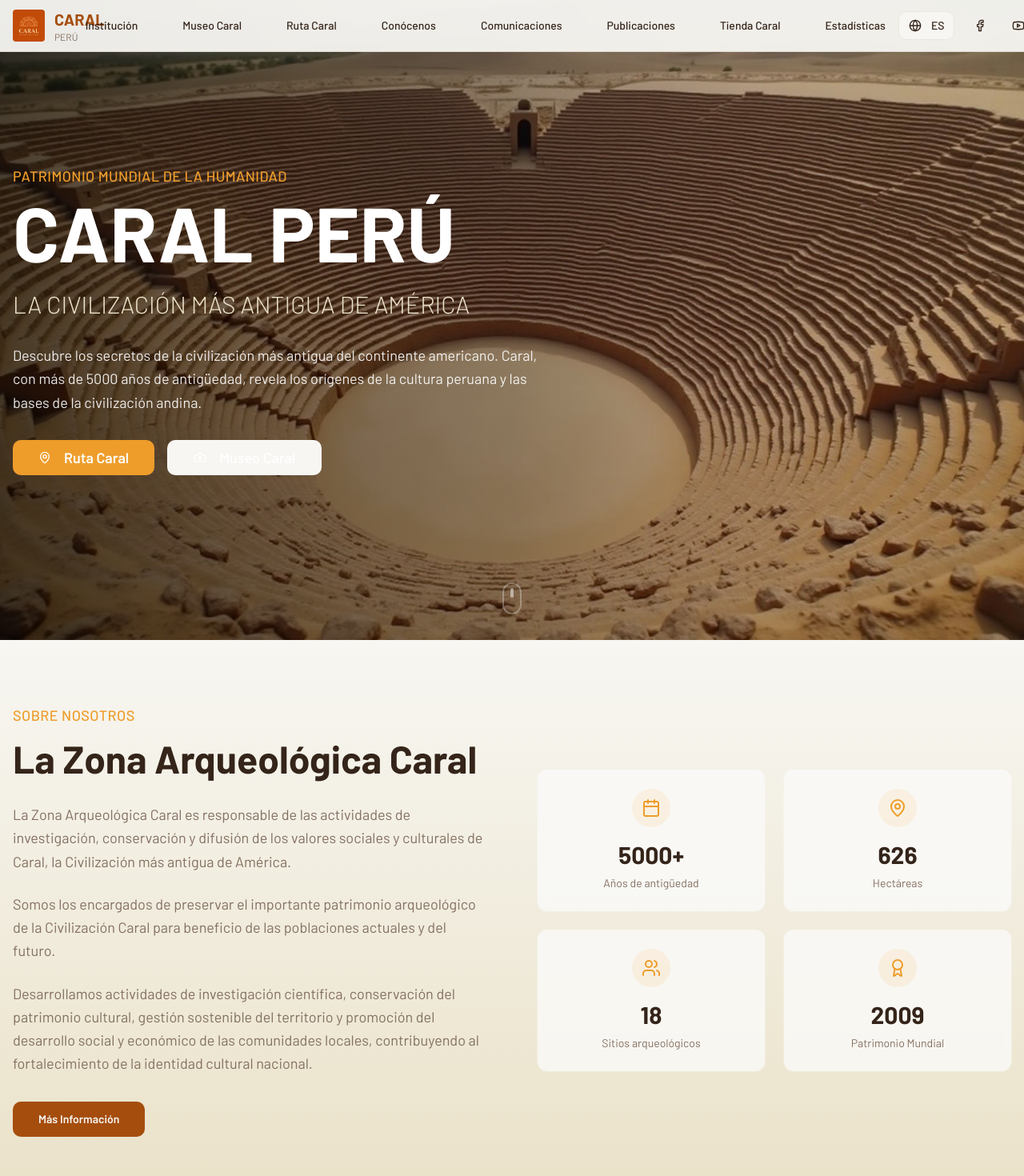
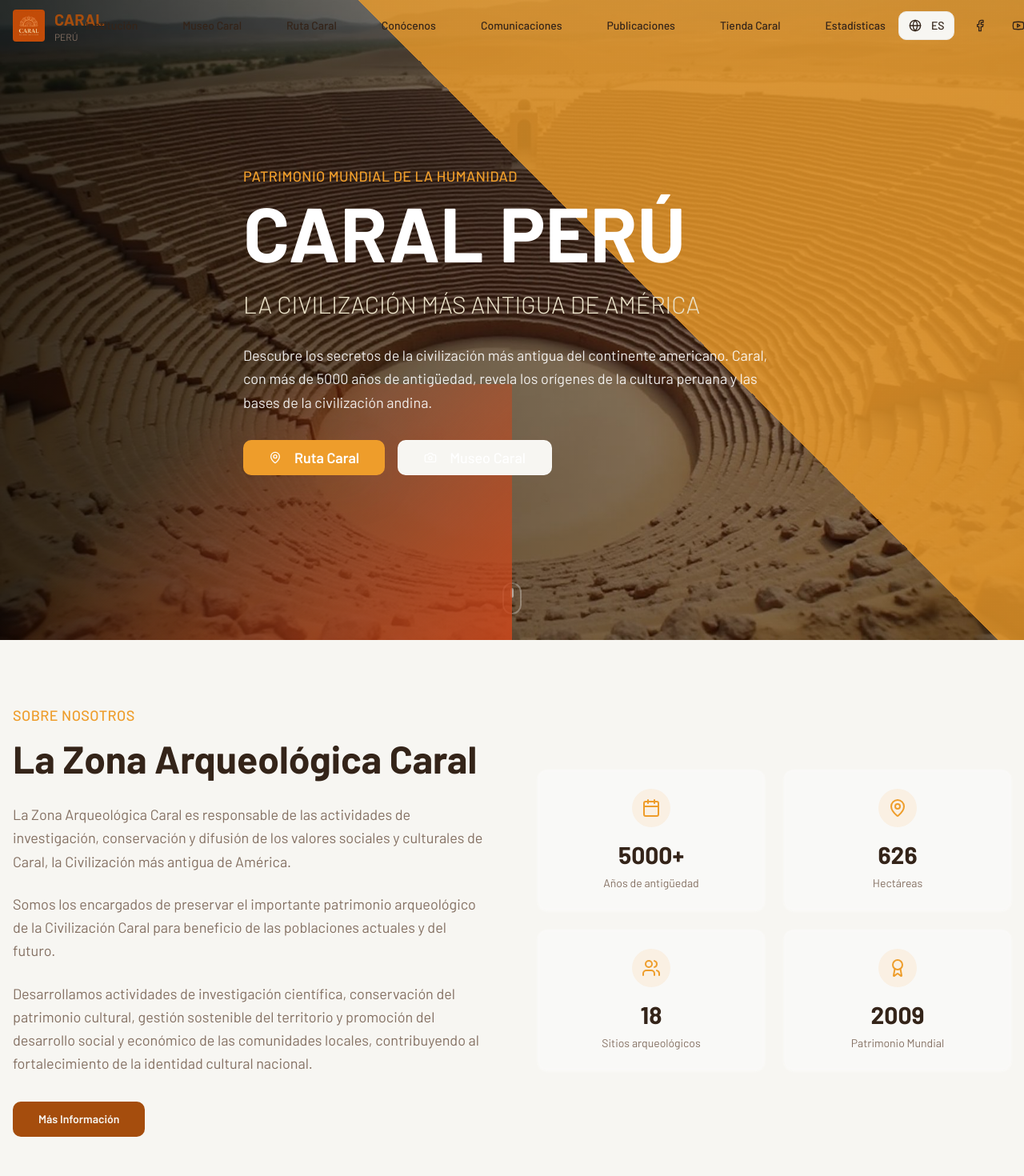
Before and after one commit to WarrenEdu/caral0825, a React (Vite) app: page / in a window 1280 px wide. Shown: the top 1470 px of the page at 80% size. Built offline with nearby package versions, Linux system fonts and the light colour scheme.

Commit message:
Add Mint Museum animations
Implement scroll animations, hover effects, and sticky header based on Mint Museum's design.

```diff
--- a/package.json
+++ b/package.json
@@ -45,6 +45,7 @@
     "cmdk": "^1.0.0",
     "date-fns": "^3.6.0",
     "embla-carousel-react": "^8.3.0",
+    "framer-motion": "^12.23.9",
     "input-otp": "^1.2.4",
     "lucide-react": "^0.462.0",
     "next-themes": "^0.3.0",
--- a/src/components/AboutSection.tsx
+++ b/src/components/AboutSection.tsx
@@ -1,6 +1,8 @@
 import { Button } from "@/components/ui/button";
 import { Card, CardContent } from "@/components/ui/card";
 import { MapPin, Users, Calendar, Award } from "lucide-react";
+import { motion } from "framer-motion";
+import { useInView } from "framer-motion";
 
 const AboutSection = () => {
   const stats = [
@@ -11,21 +13,38 @@ const AboutSection = () => {
   ];
 
   return (
-    <section className="py-20 section-gradient">
+    <section className="py-20 section-overlay relative z-10">
       <div className="container mx-auto px-4">
         <div className="grid lg:grid-cols-2 gap-16 items-center">
           {/* Content */}
-          <div>
-            <div className="mb-8">
+          <motion.div
+            initial={{ opacity: 0, y: 50 }}
+            whileInView={{ opacity: 1, y: 0 }}
+            transition={{ duration: 0.8 }}
+            viewport={{ once: true }}
+          >
+            <motion.div
+              className="mb-8"
+              initial={{ opacity: 0, y: 30 }}
+              whileInView={{ opacity: 1, y: 0 }}
+              transition={{ duration: 0.6, delay: 0.2 }}
+              viewport={{ once: true }}
+            >
               <p className="text-caral-ochre font-medium text-lg mb-4 tracking-wide">
                 SOBRE NOSOTROS
               </p>
               <h2 className="text-4xl md:text-5xl font-bold text-foreground mb-6 leading-tight">
                 La Zona Arqueológica Caral
               </h2>
-            </div>
+            </motion.div>
 
-            <div className="space-y-6 text-lg text-muted-foreground leading-relaxed">
+            <motion.div
+              className="space-y-6 text-lg text-muted-foreground leading-relaxed"
+              initial={{ opacity: 0, y: 30 }}
+              whileInView={{ opacity: 1, y: 0 }}
+              transition={{ duration: 0.6, delay: 0.4 }}
+              viewport={{ once: true }}
+            >
               <p>
                 La Zona Arqueológica Caral es responsable de las actividades de investigación,
                 conservación y difusión de los valores sociales y culturales de Caral,
@@ -43,20 +62,40 @@ const AboutSection = () => {
                 económico de las comunidades locales, contribuyendo al fortalecimiento de la
                 identidad cultural nacional.
               </p>
-            </div>
+            </motion.div>
 
+            <motion.div
+              initial={{ opacity: 0, y: 20 }}
+              whileInView={{ opacity: 1, y: 0 }}
+              transition={{ duration: 0.6, delay: 0.6 }}
+              viewport={{ once: true }}
+            >
               <Button
                 size="lg"
                 className="mt-8 bg-primary hover:bg-caral-earth text-primary-foreground font-semibold px-8 py-4"
               >
                 Más Información
               </Button>
-          </div>
+            </motion.div>
+          </motion.div>
 
           {/* Stats Grid */}
-          <div className="grid grid-cols-2 gap-6">
+          <motion.div
+            className="grid grid-cols-2 gap-6"
+            initial={{ opacity: 0, y: 50 }}
+            whileInView={{ opacity: 1, y: 0 }}
+            transition={{ duration: 0.8, delay: 0.3 }}
+            viewport={{ once: true }}
+          >
             {stats.map((stat, index) => (
-              <Card key={index} className="shadow-card border-0 bg-card/80 backdrop-blur-sm">
+              <motion.div
+                key={index}
+                initial={{ opacity: 0, y: 30 }}
+                whileInView={{ opacity: 1, y: 0 }}
+                transition={{ duration: 0.6, delay: 0.1 * index }}
+                viewport={{ once: true }}
+              >
+                <Card className="shadow-card border-0 bg-card/80 backdrop-blur-sm hover-scale-smooth">
                   <CardContent className="p-6 text-center">
                     <div className="inline-flex items-center justify-center w-12 h-12 bg-caral-ochre/10 rounded-full mb-4">
                       <stat.icon className="h-6 w-6 text-caral-ochre" />
@@ -69,8 +108,9 @@ const AboutSection = () => {
                     </p>
                   </CardContent>
                 </Card>
+              </motion.div>
             ))}
-          </div>
+          </motion.div>
         </div>
       </div>
     </section>
--- a/src/components/Header.tsx
+++ b/src/components/Header.tsx
@@ -1,11 +1,22 @@
-import { useState } from "react";
+import { useState, useEffect } from "react";
 import { Button } from "@/components/ui/button";
 import { Menu, X, Globe, Facebook, Youtube, Instagram } from "lucide-react";
 import caralLogo from "@/assets/caral-logo.jpg";
+import { motion } from "framer-motion";
 
 const Header = () => {
   const [isMenuOpen, setIsMenuOpen] = useState(false);
   const [language, setLanguage] = useState("ES");
+  const [isScrolled, setIsScrolled] = useState(false);
+
+  useEffect(() => {
+    const handleScroll = () => {
+      setIsScrolled(window.scrollY > 100);
+    };
+
+    window.addEventListener('scroll', handleScroll);
+    return () => window.removeEventListener('scroll', handleScroll);
+  }, []);
 
   const menuItems = [
     "Institución",
@@ -19,7 +30,16 @@ const Header = () => {
   ];
 
   return (
-    <header className="fixed top-0 w-full bg-background/95 backdrop-blur-sm z-50 border-b border-border shadow-card">
+    <motion.header
+      className={`fixed top-0 w-full z-50 transition-all duration-500 ${
+        isScrolled
+          ? 'bg-white shadow-elegant border-b border-border'
+          : 'bg-transparent'
+      }`}
+      initial={{ y: -100 }}
+      animate={{ y: 0 }}
+      transition={{ duration: 0.6, ease: "easeOut" }}
+    >
       <div className="container mx-auto px-4">
         <div className="flex items-center justify-between h-16">
           {/* Logo */}
@@ -124,7 +144,7 @@ const Header = () => {
           </div>
         )}
       </div>
-    </header>
+    </motion.header>
   );
 };
 
--- a/src/components/HeroSection.tsx
+++ b/src/components/HeroSection.tsx
@@ -1,42 +1,68 @@
 import { Button } from "@/components/ui/button";
 import { MapPin, Camera } from "lucide-react";
 import caralHero from "@/assets/caral-hero.jpg";
+import { motion } from "framer-motion";
 
 const HeroSection = () => {
   return (
-    <section className="relative min-h-screen flex items-center justify-center overflow-hidden">
-      {/* Background Image with Overlay */}
-      <div className="absolute inset-0">
-        <img
-          src={caralHero}
-          alt="Ciudad Sagrada de Caral"
-          className="w-full h-full object-cover"
-        />
-        <div className="absolute inset-0 bg-gradient-to-r from-black/60 via-black/40 to-transparent" />
+    <section className="relative min-h-screen flex items-center justify-center overflow-hidden bg-fixed" style={{backgroundImage: `url(${caralHero})`}}>
+      {/* Angular Overlays */}
+      <div className="absolute inset-0 angular-overlay">
+        <div className="absolute inset-0 bg-gradient-to-r from-black/70 via-black/50 to-black/30" />
       </div>
 
       {/* Content */}
       <div className="relative z-10 container mx-auto px-4">
         <div className="max-w-3xl">
-          <div className="mb-6">
-            <p className="text-caral-ochre font-medium text-lg mb-2 tracking-wide">
+          <motion.div
+            className="mb-6"
+            initial={{ opacity: 0, y: 50 }}
+            animate={{ opacity: 1, y: 0 }}
+            transition={{ duration: 0.8, delay: 0.2 }}
+          >
+            <motion.p
+              className="text-caral-ochre font-medium text-lg mb-2 tracking-wide"
+              initial={{ opacity: 0, y: 20 }}
+              animate={{ opacity: 1, y: 0 }}
+              transition={{ duration: 0.6, delay: 0.4 }}
+            >
               PATRIMONIO MUNDIAL DE LA HUMANIDAD
-            </p>
-            <h1 className="text-6xl md:text-7xl lg:text-8xl font-bold text-white mb-6 leading-tight">
+            </motion.p>
+            <motion.h1
+              className="text-6xl md:text-7xl lg:text-8xl font-bold text-white mb-6 leading-tight"
+              initial={{ opacity: 0, y: 30 }}
+              animate={{ opacity: 1, y: 0 }}
+              transition={{ duration: 0.8, delay: 0.6 }}
+            >
               CARAL PERÚ
-            </h1>
-            <p className="text-2xl md:text-3xl text-caral-sand font-light mb-8 leading-relaxed">
+            </motion.h1>
+            <motion.p
+              className="text-2xl md:text-3xl text-caral-sand font-light mb-8 leading-relaxed"
+              initial={{ opacity: 0, y: 20 }}
+              animate={{ opacity: 1, y: 0 }}
+              transition={{ duration: 0.6, delay: 0.8 }}
+            >
               LA CIVILIZACIÓN MÁS ANTIGUA DE AMÉRICA
-            </p>
-          </div>
+            </motion.p>
+          </motion.div>
 
-          <p className="text-lg text-white/90 mb-8 max-w-2xl leading-relaxed">
+          <motion.p
+            className="text-lg text-white/90 mb-8 max-w-2xl leading-relaxed"
+            initial={{ opacity: 0, y: 20 }}
+            animate={{ opacity: 1, y: 0 }}
+            transition={{ duration: 0.6, delay: 1.0 }}
+          >
             Descubre los secretos de la civilización más antigua del continente americano.
             Caral, con más de 5000 años de antigüedad, revela los orígenes de la cultura peruana
             y las bases de la civilización andina.
-          </p>
+          </motion.p>
 
-          <div className="flex flex-col sm:flex-row gap-4">
+          <motion.div
+            className="flex flex-col sm:flex-row gap-4"
+            initial={{ opacity: 0, y: 30 }}
+            animate={{ opacity: 1, y: 0 }}
+            transition={{ duration: 0.6, delay: 1.2 }}
+          >
             <Button
               size="lg"
               className="bg-caral-ochre hover:bg-caral-terracotta text-white font-semibold px-8 py-4 text-lg shadow-elegant"
@@ -52,7 +78,7 @@ const HeroSection = () => {
               <Camera className="mr-2 h-5 w-5" />
               Museo Caral
             </Button>
-          </div>
+          </motion.div>
         </div>
       </div>
 
--- a/src/index.css
+++ b/src/index.css
@@ -152,4 +152,79 @@ All colors MUST be HSL.
   .shadow-card {
     box-shadow: var(--shadow-card);
   }
+
+  /* Fixed background parallax effect */
+  .bg-fixed {
+    background-attachment: fixed;
+    background-position: center;
+    background-repeat: no-repeat;
+    background-size: cover;
+  }
+
+  /* Angular overlay shapes */
+  .angular-overlay::before {
+    content: '';
+    position: absolute;
+    top: 0;
+    right: 0;
+    width: 100%;
+    height: 100%;
+    background: linear-gradient(45deg, transparent 60%, hsl(var(--caral-ochre) / 0.8) 60%);
+    z-index: 1;
+  }
+
+  .angular-overlay::after {
+    content: '';
+    position: absolute;
+    bottom: 0;
+    left: 0;
+    width: 50%;
+    height: 40%;
+    background: linear-gradient(-45deg, hsl(var(--caral-terracotta) / 0.9) 0%, transparent 70%);
+    z-index: 1;
+  }
+
+  /* Hover effects for images */
+  .hover-scale-smooth {
+    transition: transform 0.6s cubic-bezier(0.4, 0, 0.2, 1);
+  }
+
+  .hover-scale-smooth:hover {
+    transform: scale(1.05);
+  }
+
+  /* Animated underline for cards */
+  .card-hover-line {
+    position: relative;
+    overflow: hidden;
+  }
+
+  .card-hover-line::after {
+    content: '';
+    position: absolute;
+    bottom: 0;
+    left: -100%;
+    width: 100%;
+    height: 3px;
+    background: linear-gradient(90deg, transparent, hsl(var(--caral-ochre)), transparent);
+    transition: left 0.6s cubic-bezier(0.4, 0, 0.2, 1);
+  }
+
+  .card-hover-line:hover::after {
+    left: 100%;
+  }
+
+  /* Semi-transparent sections */
+  .section-overlay {
+    background: hsla(var(--background) / 0.95);
+    backdrop-filter: blur(10px);
+  }
+
+  /* Animation variables */
+  --transition-smooth: all 0.3s cubic-bezier(0.4, 0, 0.2, 1);
+  --transition-elegant: all 0.6s cubic-bezier(0.4, 0, 0.2, 1);
+
+  /* Fixed background for parallax effect */
+  --bg-fixed: fixed;
+  --bg-parallax: scroll;
 }
--- a/src/pages/Index.tsx
+++ b/src/pages/Index.tsx
@@ -11,7 +11,7 @@ const Index = () => {
   return (
     <div className="min-h-screen">
       <Header />
-      <main>
+      <main className="relative">
         <HeroSection />
         <AboutSection />
         <NewsSection />
```
Also changed, not shown: src/components/AgendaSection.tsx (+20 -5 lines), src/components/ContactSection.tsx (+24 -7 lines), src/components/NewsSection.tsx (+29 -8 lines), src/components/RouteSection.tsx (+37 -8 lines), 1 other file (tests, documents, lock files or other folders). Lines whose indentation alone changed are shown as unchanged.
